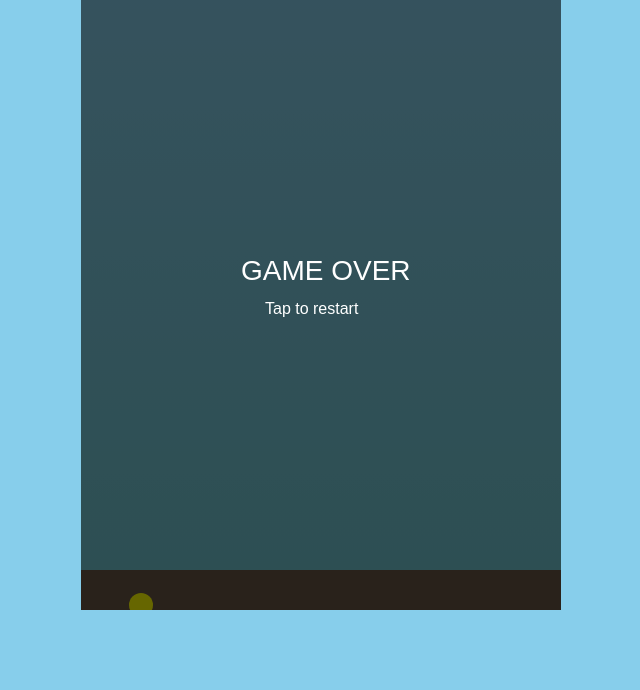
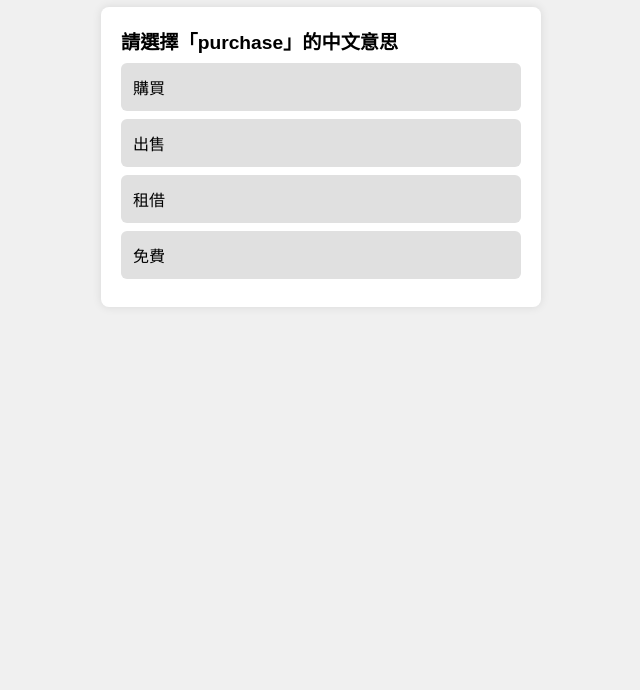
Before and after one commit to Eric-qwq/eric-qwq.github.io, a plain HTML site: page index.html in a window 1280 px wide. Shown: the part 110-800 px from the top of the page, without its empty margins (319-959 px from the left). Drawn offline with Linux system fonts and the light colour scheme.

Commit message:
Update index.html

```diff
--- a/index.html
+++ b/index.html
@@ -1,55 +1,97 @@
-<!doctype html>
-<html>
+<!DOCTYPE html>
+<html lang="zh-Hant">
 <head>
-<meta charset="utf-8">
-<meta name="viewport" content="width=device-width,initial-scale=1">
-<title>Flap — Eric-qwq</title>
-<style>html,body{height:100%;margin:0}body{display:flex;align-items:center;justify-content:center;background:#87ceeb;touch-action:none}canvas{background:linear-gradient(#87ceeb,#70c5ce);display:block}</style>
+<meta charset="UTF-8" />
+<meta name="viewport" content="width=device-width, initial-scale=1" />
+<title>多益英文答題遊戲</title>
+<style>
+  body { font-family: "Noto Sans TC", "Microsoft JhengHei", sans-serif; background:#f0f0f0; padding: 20px; }
+  h1 { text-align:center; }
+  #question-box { background:#fff; padding:20px; margin: 20px auto; max-width: 400px; border-radius: 8px; box-shadow:0 0 10px rgba(0,0,0,0.1);}
+  .option { background:#e0e0e0; margin: 8px 0; padding: 12px; border-radius:6px; cursor:pointer; user-select:none; }
+  .option:hover { background:#d0d0d0; }
+  .correct { background:#a3d9a5 !important; }
+  .wrong { background:#e59999 !important; }
+  #score { text-align:center; font-size: 1.2em; margin-top: 20px; }
+  #next-btn { display:none; margin: 10px auto; padding: 10px 20px; font-size: 1em; cursor:pointer; }
+</style>
 </head>
 <body>
-<canvas id="c" width="480" height="640"></canvas>
+
+<h1>多益英文答題遊戲</h1>
+<div id="question-box">
+  <div id="question" style="font-weight: bold; font-size: 1.2em;">載入中...</div>
+  <div id="options"></div>
+</div>
+<div id="score"></div>
+<button id="next-btn">下一題</button>
+
 <script>
-(function(){
-  var c=document.getElementById('c'),x=c.getContext('2d'),W=c.width,H=c.height;
-  var bird={x:60,y:H/2,r:12,vy:0},g=.5,j=-8,pipes=[],t=0,score=0,over=false;
-  function spawn(){var h=80+Math.random()*(H-240);pipes.push({x:W,y:h,w:48,sc:false});}
-  function reset(){bird.y=H/2;bird.vy=0;pipes=[];t=0;score=0;over=false;}
-  function update(){
-    if(!over){
-      bird.vy+=g; bird.y+=bird.vy; t++;
-      if(t%90===0) spawn();
-      for(var i=pipes.length-1;i>=0;i--){
-        pipes[i].x-=3;
-        if(pipes[i].x+pipes[i].w<0){pipes.splice(i,1);continue;}
-        if(!pipes[i].sc && pipes[i].x+pipes[i].w<bird.x){pipes[i].sc=true;score++;}
-        if(bird.x+bird.r>pipes[i].x && bird.x-bird.r<pipes[i].x+pipes[i].w &&
-          (bird.y-bird.r<pipes[i].y || bird.y+bird.r>pipes[i].y+120)) over=true;
-      }
-      if(bird.y-bird.r<0 || bird.y+bird.r>H) over=true;
+  const quiz = [
+    { q: "purchase", options: ["購買", "出售", "租借", "免費"], answer: 0 },
+    { q: "deadline", options: ["期限", "獎金", "休假", "計畫"], answer: 0 },
+    { q: "efficient", options: ["有效率的", "昂貴的", "困難的", "繁忙的"], answer: 0 },
+    { q: "applicant", options: ["申請人", "老闆", "職員", "顧客"], answer: 0 },
+    { q: "supervisor", options: ["監督者", "員工", "訪客", "經理"], answer: 0 },
+    { q: "negotiate", options: ["談判", "打架", "協助", "拒絕"], answer: 0 },
+    { q: "resume", options: ["履歷表", "重新開始", "休息", "總結"], answer: 0 },
+    { q: "invoice", options: ["發票", "收據", "證明", "合同"], answer: 0 },
+    { q: "inventory", options: ["存貨", "銷售", "採購", "運輸"], answer: 0 },
+    { q: "candidate", options: ["候選人", "主管", "合約", "員工"], answer: 0 }
+  ];
+
+  let current = 0;
+  let score = 0;
+  const questionEl = document.getElementById("question");
+  const optionsEl = document.getElementById("options");
+  const scoreEl = document.getElementById("score");
+  const nextBtn = document.getElementById("next-btn");
+
+  function showQuestion() {
+    const item = quiz[current];
+    questionEl.textContent = `請選擇「${item.q}」的中文意思`;
+    optionsEl.innerHTML = "";
+    item.options.forEach((opt, i) => {
+      const div = document.createElement("div");
+      div.textContent = opt;
+      div.className = "option";
+      div.onclick = () => selectAnswer(i);
+      optionsEl.appendChild(div);
+    });
+    nextBtn.style.display = "none";
+    scoreEl.textContent = "";
+  }
+
+  function selectAnswer(selected) {
+    const item = quiz[current];
+    const optionDivs = optionsEl.querySelectorAll(".option");
+    if (nextBtn.style.display === "block") return; // 已答題，避免重複點擊
+    if (selected === item.answer) {
+      optionDivs[selected].classList.add("correct");
+      score++;
+      scoreEl.textContent = "答對了！";
+    } else {
+      optionDivs[selected].classList.add("wrong");
+      optionDivs[item.answer].classList.add("correct");
+      scoreEl.textContent = "答錯了！";
     }
-    draw();
-    requestAnimationFrame(update);
+    nextBtn.style.display = "block";
   }
-  function draw(){
-    x.clearRect(0,0,W,H);
-    x.fillStyle='#654'; x.fillRect(0,H-40,W,40);
-    x.fillStyle='yellow'; x.beginPath(); x.arc(bird.x,bird.y,bird.r,0,Math.PI*2); x.fill();
-    x.fillStyle='green';
-    for(var i=0;i<pipes.length;i++){
-      x.fillRect(pipes[i].x,0,pipes[i].w,pipes[i].y);
-      x.fillRect(pipes[i].x,pipes[i].y+120,pipes[i].w,H-pipes[i].y-120);
+
+  nextBtn.onclick = () => {
+    current++;
+    if (current >= quiz.length) {
+      questionEl.textContent = `遊戲結束！你的分數是 ${score} / ${quiz.length}`;
+      optionsEl.innerHTML = "";
+      nextBtn.style.display = "none";
+      scoreEl.textContent = "謝謝遊玩！";
+    } else {
+      showQuestion();
     }
-    x.fillStyle='#fff'; x.font='20px sans-serif'; x.fillText('Score: '+score,10,28);
-    if(over){
-      x.fillStyle='rgba(0,0,0,0.6)'; x.fillRect(0,0,W,H);
-      x.fillStyle='#fff'; x.font='28px sans-serif'; x.fillText('GAME OVER',W/2-80,H/2-10);
-      x.font='16px sans-serif'; x.fillText('Tap to restart',W/2-56,H/2+24);
-    }
-  }
-  document.addEventListener('keydown',function(e){ if(e.code==='Space'){ if(over) reset(); bird.vy=j; } });
-  c.addEventListener('touchstart',function(e){ e.preventDefault(); if(over){ reset(); } bird.vy=j; },{passive:false});
-  update();
-})();
+  };
+
+  showQuestion();
 </script>
+
 </body>
 </html>
```
